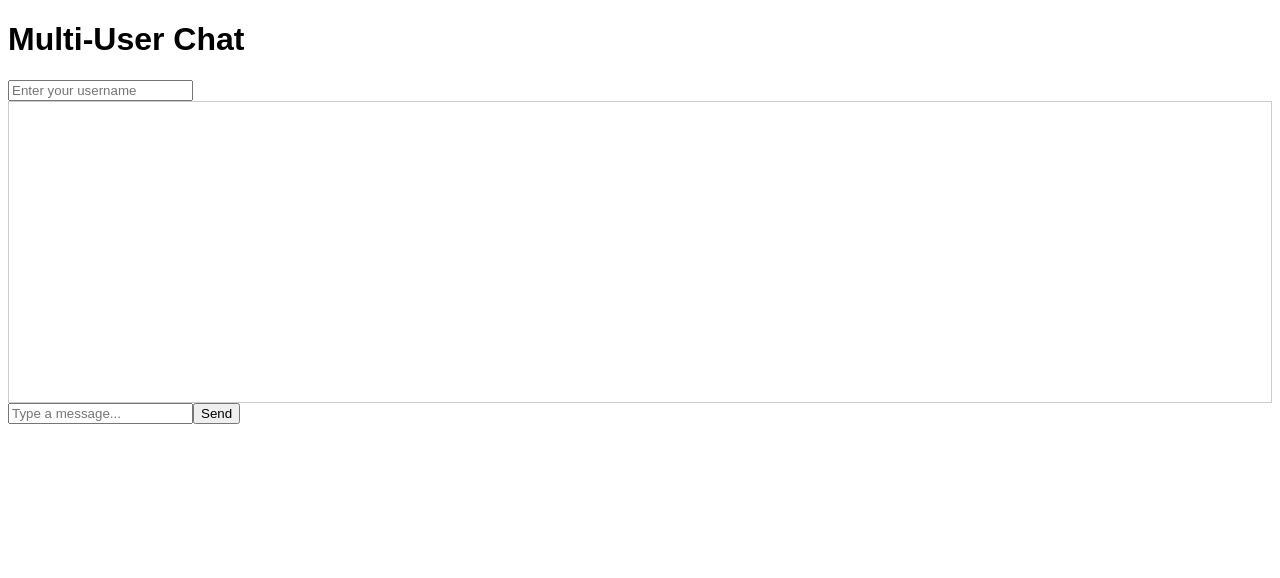
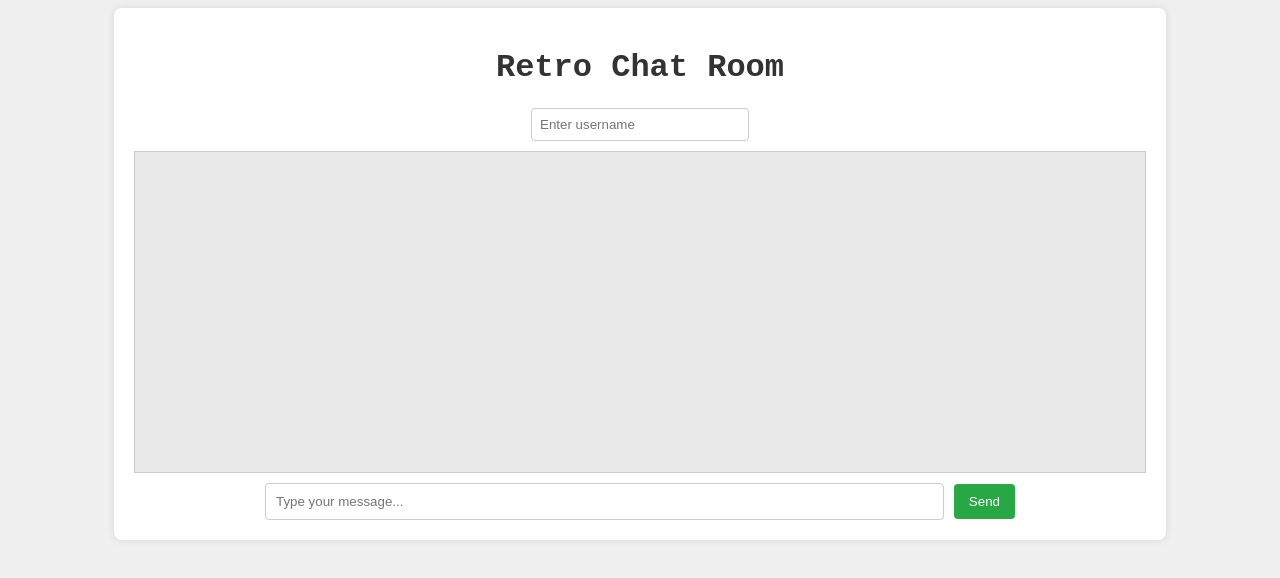
Before and after one commit to ondra10x10/chat, a plain HTML site: page index.html in a window 1280 px wide. Drawn offline with Linux system fonts and the light colour scheme.

Commit message:
Update index.html

```diff
--- a/index.html
+++ b/index.html
@@ -1,43 +1,120 @@
 <!DOCTYPE html>
-<html>
+<html lang="en">
 <head>
-    <title>Multi-User Chat</title>
+<meta charset="UTF-8">
+<meta name="viewport" content="width=device-width, initial-scale=1.0">
+<title>Retro Chatting Website</title>
+
 <style>
-        body { font-family: Arial, sans-serif; }
-        #chat { border: 1px solid #ccc; height: 300px; overflow-y: scroll; }
-        #messages { margin: 0; padding: 10px; }
-        #sendArea { display: flex; }
-        #username { margin-right: 10px; }
+body {
+    font-family: 'Courier New', Courier, monospace;
+    background-color: #f0f0f0;
+    color: #333;
+    text-align: center;
+}
+
+.chat-container {
+    width: 80%;
+    margin: auto;
+    background: #fff;
+    padding: 20px;
+    border-radius: 8px;
+    box-shadow: 0 0 10px rgba(0,0,0,0.1);
+}
+
+.chat-box {
+    border: 1px solid #ccc;
+    height: 300px;
+    overflow-y: scroll;
+    padding: 10px;
+    background: #e8e8e8;
+    margin-bottom: 10px;
+    text-align: left;
+}
+
+.input-row {
+    margin-bottom: 10px;
+}
+
+.username-input {
+    padding: 8px;
+    width: 200px;
+    border: 1px solid #ccc;
+    border-radius: 4px;
+}
+
+.message-input {
+    width: 65%;
+    padding: 10px;
+    border: 1px solid #ccc;
+    border-radius: 4px;
+}
+
+.send-button {
+    padding: 10px 15px;
+    border: none;
+    border-radius: 4px;
+    background-color: #28a745;
+    color: white;
+    cursor: pointer;
+}
+
+.send-button:hover {
+    background-color: #218838;
+}
 </style>
 </head>
+
 <body>
-    <h1>Multi-User Chat</h1>
-    <div>
-        <input type="text" id="username" placeholder="Enter your username" />
+
+<div class="chat-container">
+    <h1>Retro Chat Room</h1>
+
+    <div class="input-row">
+        <input type="text" id="username" class="username-input" placeholder="Enter username">
     </div>
-    <div id="chat">
-        <ul id="messages"></ul>
-    </div>
-    <div id="sendArea">
-        <input type="text" id="messageInput" placeholder="Type a message..." />
-        <button onclick="sendMessage()">Send</button>
+
+    <div class="chat-box" id="chat-box"></div>
+
+    <input type="text" id="message-input" class="message-input" placeholder="Type your message...">
+    <button id="send-button" class="send-button">Send</button>
 </div>
 
 <script>
-        function sendMessage() {
-            const username = document.getElementById('username').value;
-            const messageInput = document.getElementById('messageInput');
 
-            if (username && messageInput.value) {
-                const li = document.createElement('li');
-                li.textContent = username + ': ' + messageInput.value;
-                document.getElementById('messages').appendChild(li);
-                messageInput.value = '';
-                document.getElementById('chat').scrollTop = document.getElementById('chat').scrollHeight;
-            } else {
-                alert('Please enter a username and a message.');
+const chatBox = document.getElementById('chat-box');
+const messageInput = document.getElementById('message-input');
+const usernameInput = document.getElementById('username');
+const sendButton = document.getElementById('send-button');
+
+function sendMessage(){
+
+    const username = usernameInput.value.trim();
+    const message = messageInput.value.trim();
+
+    if(!username || !message){
+        alert("Please enter a username and a message.");
+        return;
     }
+
+    const messageElement = document.createElement('div');
+    messageElement.textContent = username + ": " + message;
+
+    chatBox.appendChild(messageElement);
+
+    messageInput.value = "";
+    chatBox.scrollTop = chatBox.scrollHeight;
 }
+
+sendButton.addEventListener("click", sendMessage);
+
+messageInput.addEventListener("keypress", function(e){
+    if(e.key === "Enter"){
+        sendMessage();
+    }
+});
+
 </script>
+
 </body>
 </html>
```
Lines whose indentation alone changed are shown as unchanged.
